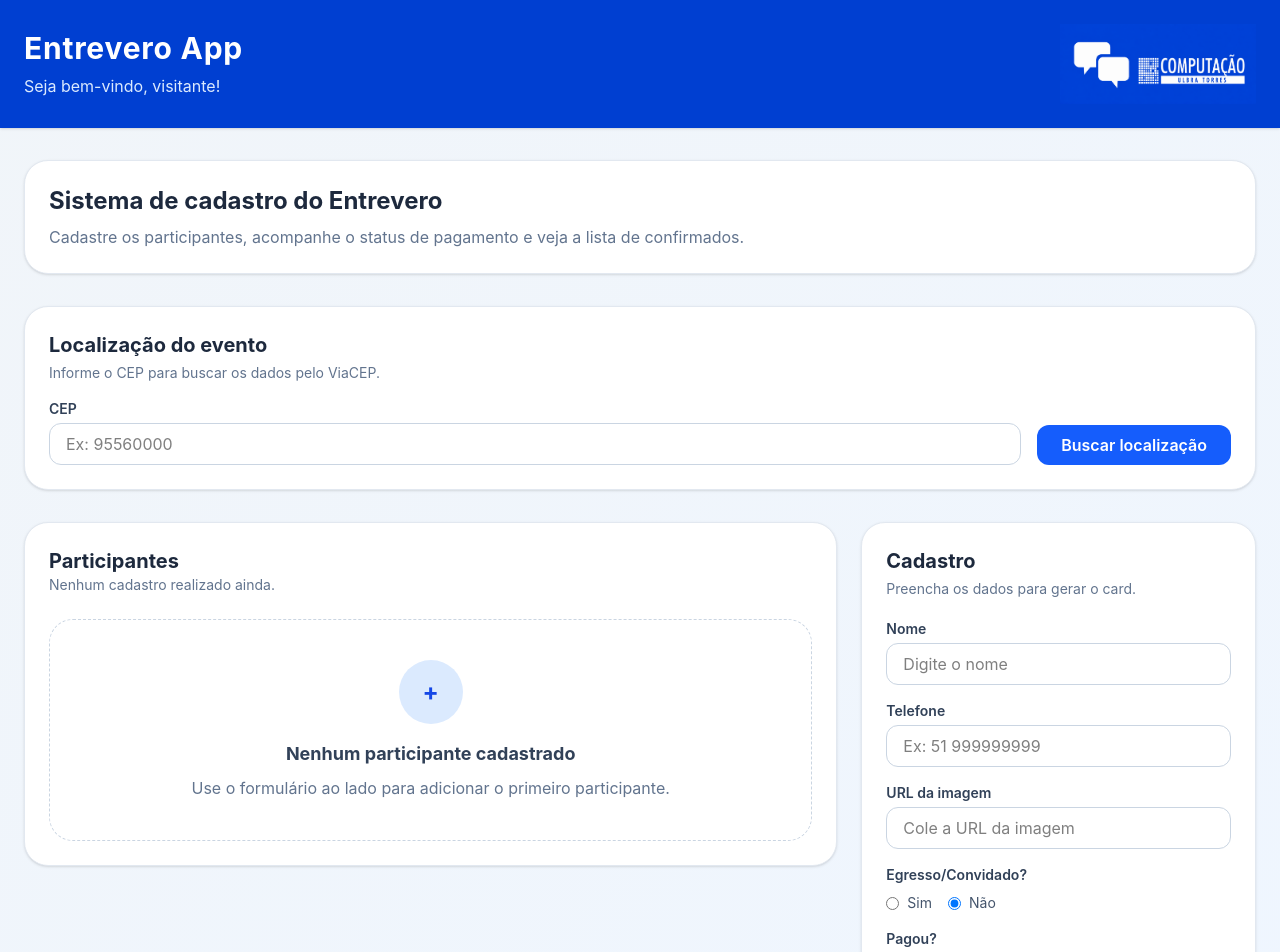
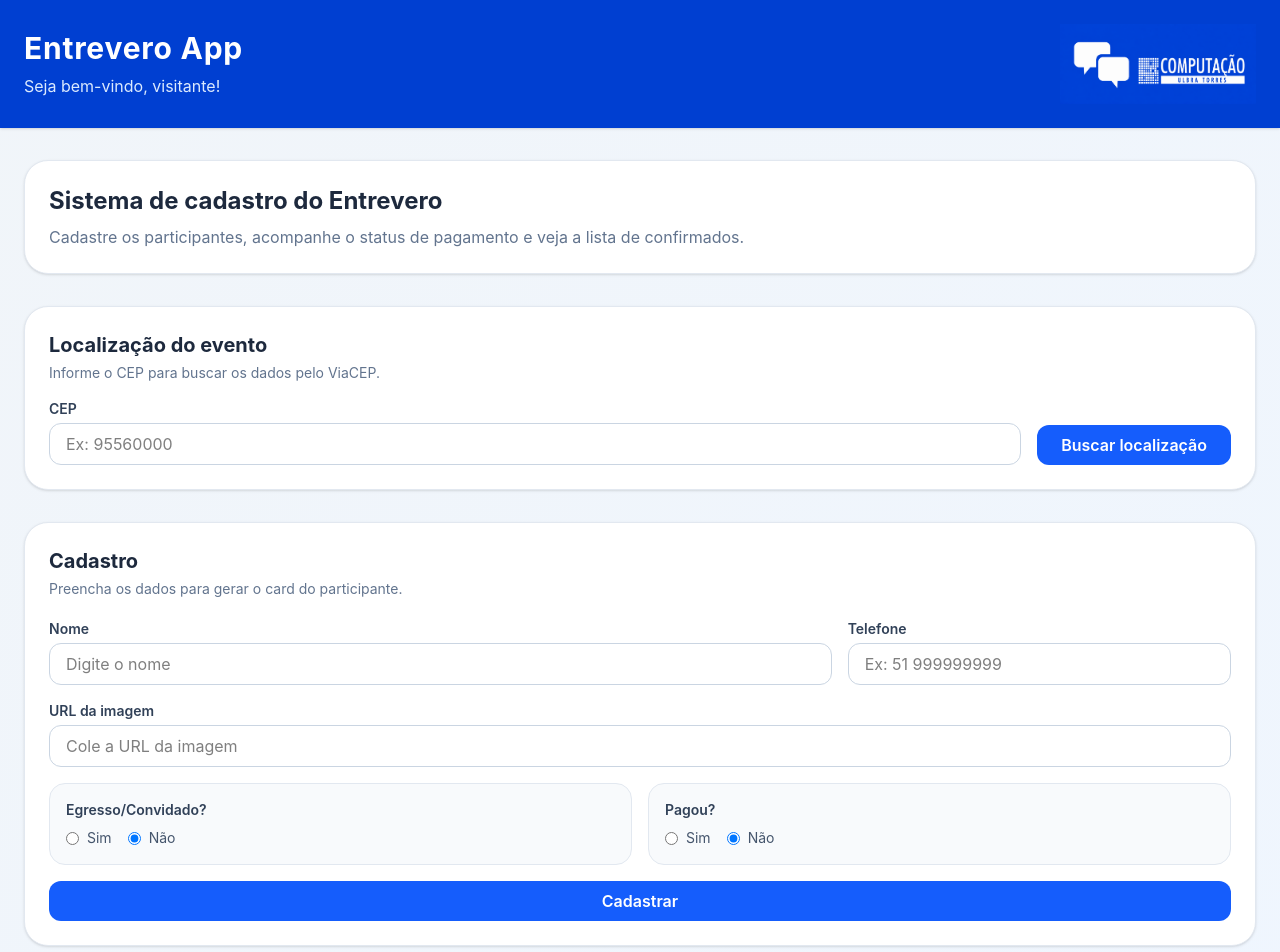
Before and after one commit to HaslanDaitx/entrevero_app, a React (Vite) app: page / in a window 1280 px wide. Shown: the top 952 px of the page. Built offline with nearby package versions, Linux system fonts and the light colour scheme.

Commit message:
Ajuste do campo cadastrar e botão excluir

```diff
--- a/package.json
+++ b/package.json
@@ -11,6 +11,7 @@
   },
   "dependencies": {
     "@tailwindcss/vite": "^4.3.0",
+    "lucide-react": "^1.16.0",
     "react": "^19.2.6",
     "react-dom": "^19.2.6",
     "tailwindcss": "^4.3.0"
--- a/src/App.jsx
+++ b/src/App.jsx
@@ -37,6 +37,12 @@ function App() {
     setPessoas(listaAtualizada)
   }
 
+  function removerParticipante(id) {
+    const listaAtualizada = pessoas.filter((pessoa) => pessoa.id !== id)
+
+    setPessoas(listaAtualizada)
+  }
+
   return (
     <div className="min-h-screen bg-gradient-to-br from-slate-100 to-blue-50">
       <Header name={nomeUsuario} />
@@ -55,8 +61,19 @@ function App() {
 
         <Localizacao />
 
-        <section className="grid grid-cols-1 md:grid-cols-3 gap-6 items-start">
-          <div className="md:col-span-2 bg-white rounded-3xl shadow-sm border border-slate-200 p-6">
+        <section className="mb-8 bg-white rounded-3xl shadow-sm border border-slate-200 p-6">
+          <h2 className="text-xl font-bold text-slate-800 mb-1">
+            Cadastro
+          </h2>
+
+          <p className="text-sm text-slate-500 mb-5">
+            Preencha os dados para gerar o card do participante.
+          </p>
+
+          <FormCadastro onCadastrar={adicionarPessoa} />
+        </section>
+
+        <section className="bg-white rounded-3xl shadow-sm border border-slate-200 p-6">
           <div className="flex flex-col lg:flex-row lg:items-center lg:justify-between gap-4 mb-6">
             <div>
               <h2 className="text-xl font-bold text-slate-800">
@@ -98,34 +115,21 @@ function App() {
               </h3>
 
               <p className="text-slate-500 mt-2">
-                  Use o formulário ao lado para adicionar o primeiro
-                  participante.
+                Use o formulário acima para adicionar o primeiro participante.
               </p>
             </div>
           ) : (
-              <div className="grid grid-cols-1 sm:grid-cols-2 xl:grid-cols-3 gap-4">
+            <div className="grid grid-cols-1 sm:grid-cols-2 lg:grid-cols-3 xl:grid-cols-4 gap-4">
               {pessoas.map((pessoa) => (
                 <CardPessoa
                   key={pessoa.id}
                   pessoa={pessoa}
                   onConfirmarPagamento={confirmarPagamento}
+                  onRemoverParticipante={removerParticipante}
                 />
               ))}
             </div>
           )}
-          </div>
-
-          <aside className="bg-white rounded-3xl shadow-sm border border-slate-200 p-6 md:sticky md:top-6">
-            <h2 className="text-xl font-bold text-slate-800 mb-1">
-              Cadastro
-            </h2>
-
-            <p className="text-sm text-slate-500 mb-5">
-              Preencha os dados para gerar o card.
-            </p>
-
-            <FormCadastro onCadastrar={adicionarPessoa} />
-          </aside>
         </section>
       </main>
     </div>
--- a/src/components/CardPessoa.jsx
+++ b/src/components/CardPessoa.jsx
@@ -1,13 +1,29 @@
 import { useState } from "react"
+import { Trash2 } from "lucide-react"
 
-function CardPessoa({ pessoa, onConfirmarPagamento }) {
+function CardPessoa({
+  pessoa,
+  onConfirmarPagamento,
+  onRemoverParticipante,
+}) {
   const [mostrarTelefone, setMostrarTelefone] = useState(false)
 
   return (
     <div
       onClick={() => setMostrarTelefone(!mostrarTelefone)}
-      className="bg-white border border-slate-200 rounded-3xl shadow-sm p-5 text-center hover:shadow-md transition cursor-pointer"
+      className="relative bg-white border border-slate-200 rounded-3xl shadow-sm p-5 text-center hover:shadow-md transition cursor-pointer"
     >
+      <button
+        type="button"
+        onClick={(event) => {
+          event.stopPropagation()
+          onRemoverParticipante(pessoa.id)
+        }}
+        className="absolute top-4 right-4 p-2 rounded-xl text-red-500 hover:bg-red-50 hover:text-red-700 transition"
+      >
+        <Trash2 size={18} />
+      </button>
+
       {pessoa.imagem ? (
         <img
           src={pessoa.imagem}
--- a/src/components/FormCadastro.jsx
+++ b/src/components/FormCadastro.jsx
@@ -60,7 +60,8 @@ function FormCadastro({ onCadastrar }) {
 
   return (
   <form onSubmit={cadastrarPessoa} className="space-y-4">
-      <div>
+    <div className="grid grid-cols-1 md:grid-cols-3 gap-4">
+      <div className="md:col-span-2">
         <label className="block text-sm font-semibold text-slate-700 mb-1">
           Nome
         </label>
@@ -87,6 +88,7 @@ function FormCadastro({ onCadastrar }) {
           className="w-full border border-slate-300 rounded-xl px-4 py-2 outline-none focus:ring-2 focus:ring-blue-500"
         />
       </div>
+    </div>
 
     <div>
       <label className="block text-sm font-semibold text-slate-700 mb-1">
@@ -101,7 +103,8 @@ function FormCadastro({ onCadastrar }) {
       />
     </div>
 
-      <div>
+    <div className="grid grid-cols-1 md:grid-cols-2 gap-4">
+      <div className="bg-slate-50 border border-slate-200 rounded-2xl p-4">
         <p className="text-sm font-semibold text-slate-700 mb-2">
           Egresso/Convidado?
         </p>
@@ -129,7 +132,7 @@ function FormCadastro({ onCadastrar }) {
         </div>
       </div>
 
-      <div>
+      <div className="bg-slate-50 border border-slate-200 rounded-2xl p-4">
         <p className="text-sm font-semibold text-slate-700 mb-2">
           Pagou?
         </p>
@@ -156,6 +159,7 @@ function FormCadastro({ onCadastrar }) {
           </label>
         </div>
       </div>
+    </div>
 
     {erro && (
       <p className="bg-red-50 text-red-600 text-sm px-4 py-2 rounded-xl">
```
Also changed, not shown: 1 other file (tests, documents, lock files or other folders). Lines whose indentation alone changed are shown as unchanged.
